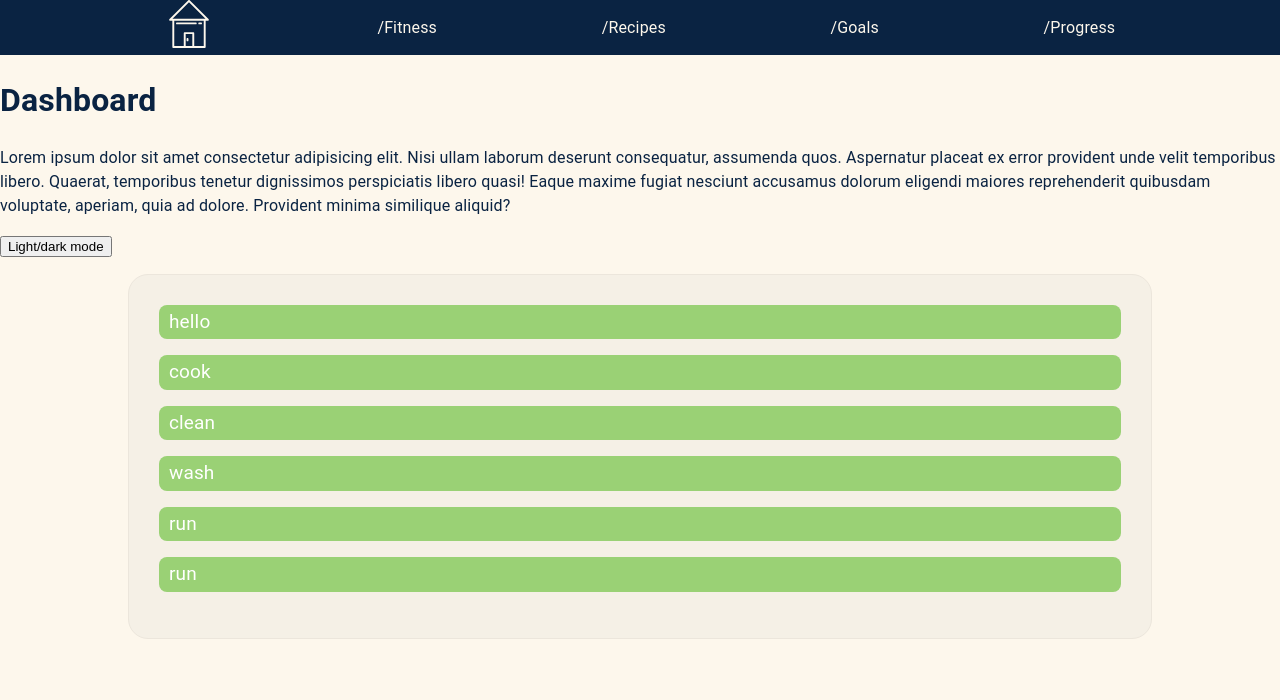
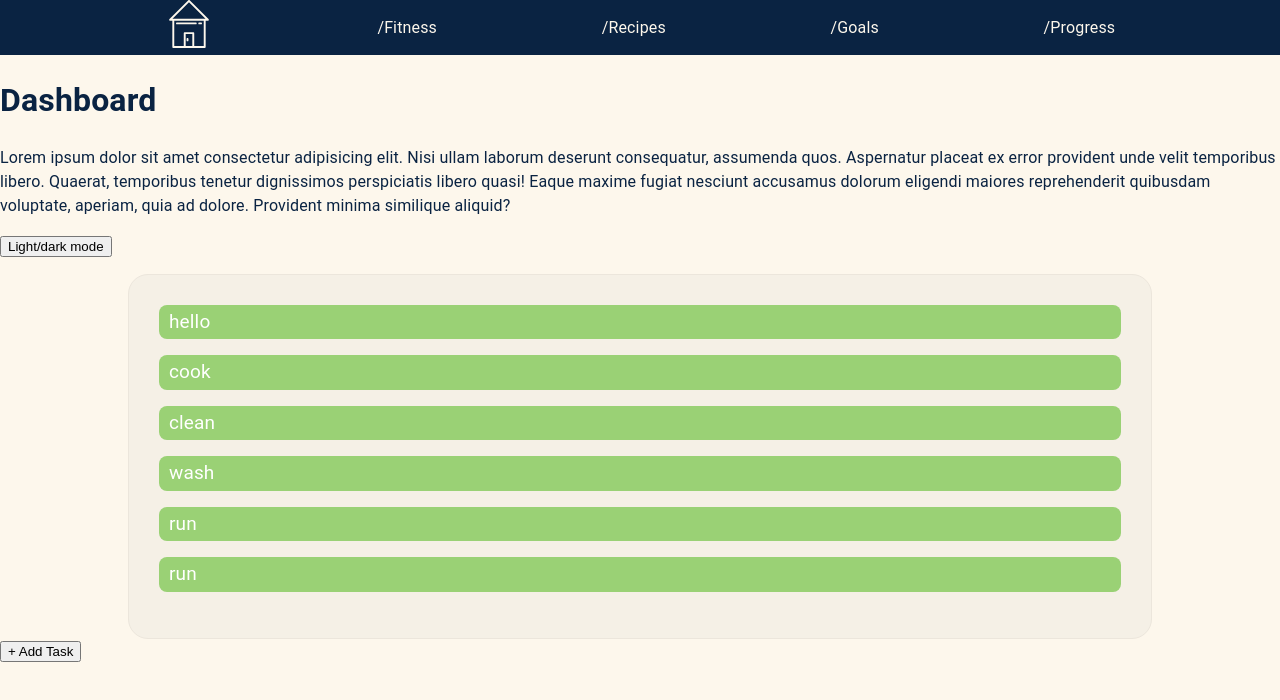
Before and after one commit to SchoolOfCode/final-project-front-end-theredhotchillicoders, a Next.js app: page / in a window 1280 px wide. Shown: the top 700 px of the page. Built offline with nearby package versions, Linux system fonts and the light colour scheme; no server answers.

Commit message:
add-task button added

```diff
--- /dev/null
+++ b/components/addTaskButton/addTask.js
@@ -0,0 +1,19 @@
+import { useState } from "react";
+
+const AddTask = () => {
+    const [text, setText] = useState('')
+
+    return (
+            <div className="add-task">
+                <button>+ Add Task</button>
+                {/* <input
+                type='text'
+                placeholder="Add Task"
+                value = {text}
+                onChange={(e) => setText(e.target.value)} */}
+                {/* /> */}
+            </div>
+    )
+}
+
+export default AddTask
--- a/pages/index.js
+++ b/pages/index.js
@@ -1,21 +1,22 @@
 import NavBar from "../components/NavBar/NavBar";
 import TaskBoard from "../components/TaskBoard/TaskBoard";
+import AddTask from "../components/addTaskButton/addTask";
 import React from "react";
 import { useEffect, useState } from "react";
 
 export default function Dashboard({ toggleColorMode, theme }) {
   const [todos, setTodos] = useState("");
 
-  useEffect(() => {
-    async function fetchData() {
-      const response = await fetch(
-        `https://socfinalproject.herokuapp.com/users`
-      );
-      const data = await response.json();
-      console.log(data);
-    }
-    fetchData();
-  }, []);
+  // useEffect(() => {
+  //   async function fetchData() {
+  //     const response = await fetch(
+  //      `https://socfinalproject.herokuapp.com/users`
+  //     );
+  //     const data = await response.json();
+  //     console.log(data);
+  //   }
+  //   fetchData();
+  // }, []);
 
   return (
     <div>
@@ -31,6 +32,7 @@ export default function Dashboard({ toggleColorMode, theme }) {
       </p>
       <button onClick={toggleColorMode}>Light/dark mode</button>
       <TaskBoard />
+      <AddTask />
     </div>
   );
 }
```
Also changed, not shown: components/addTaskButton/addTask.css (added), pages/addTask.js (added).
